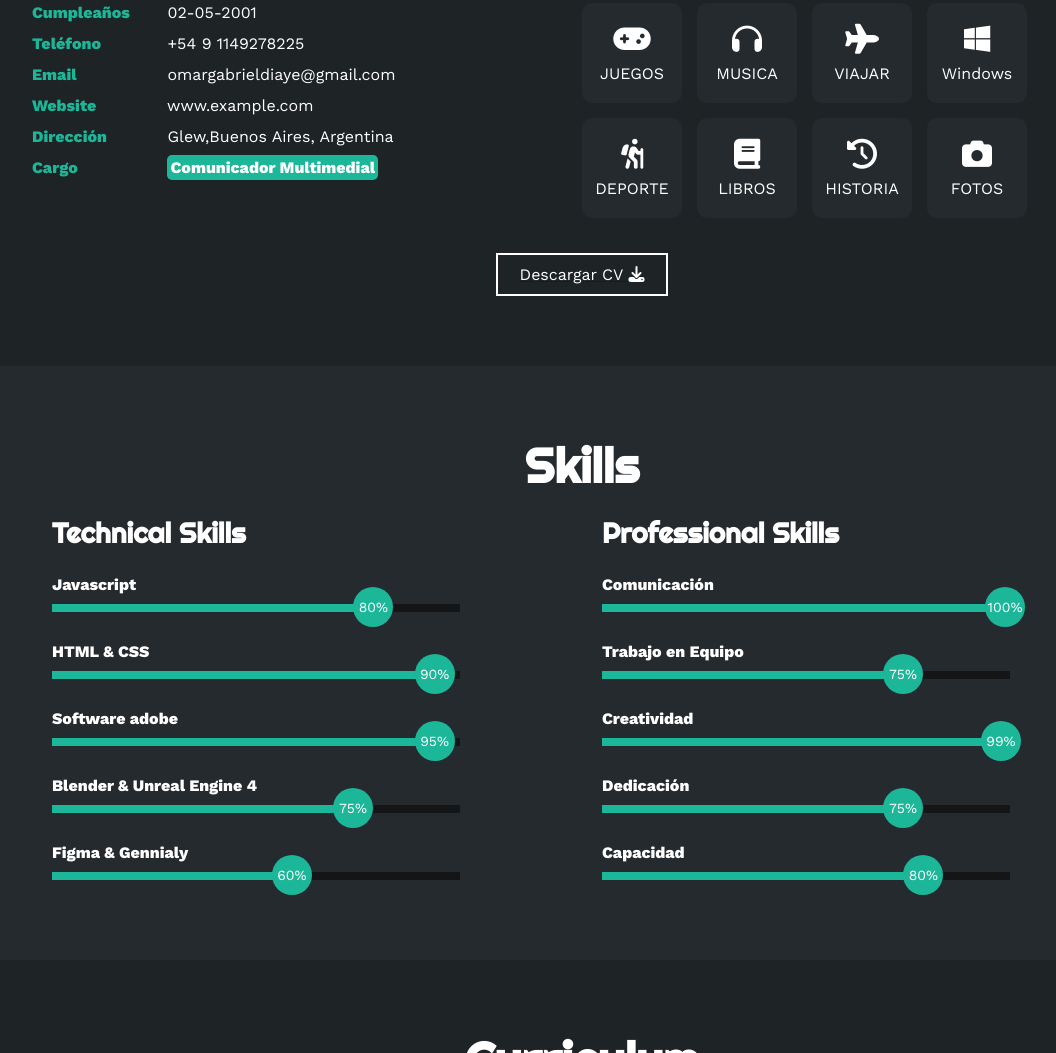
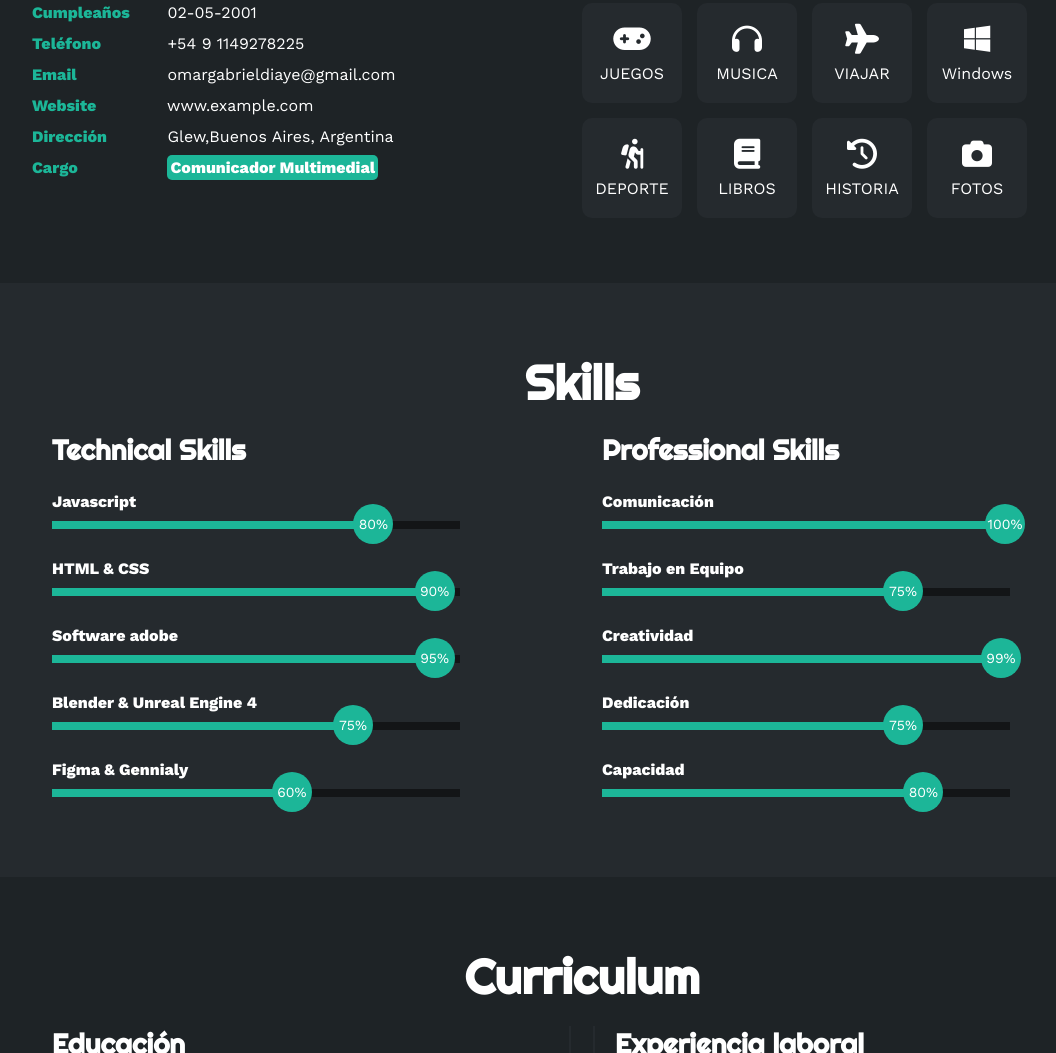
Before and after one commit to OmarDiaye/Repositorio, a plain HTML site: page index.html in a window 1280 px wide. Shown: the part 1092-2145 px from the top of the page, without its empty margins (58-1114 px from the left). Drawn offline with nearby package versions, Linux system fonts and the light colour scheme.

Commit message:
Update index.html

```diff
--- a/index.html
+++ b/index.html
@@ -129,12 +129,6 @@
                     </div>
                 </div>
             </div>
-            <a href="https://github.com/OmarDiaye/Repositorio/blob/c004ab7aa9d204205fa0c6d1b49ddb7897f27e2b/archivo/cv_omardiaye.pdf" download>
-                 <button>
-                    Descargar CV <i class="fa-solid fa-download"></i>
-                    <span class="overlay"></span>
-                </button>
-            </a>
 
         </div>
     </section>
```
